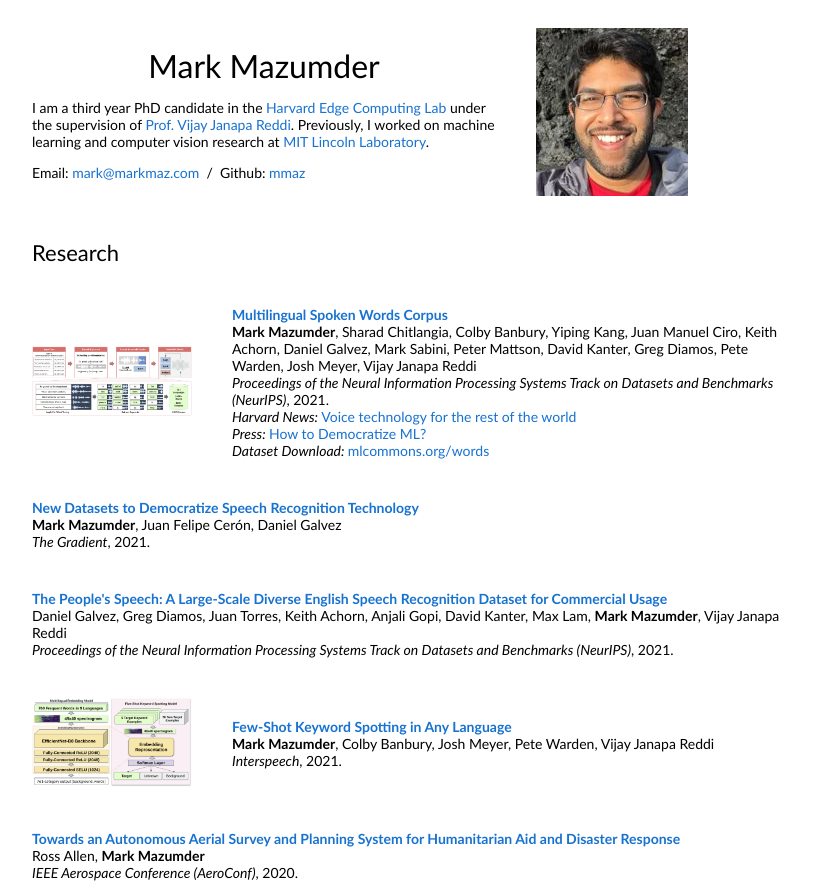
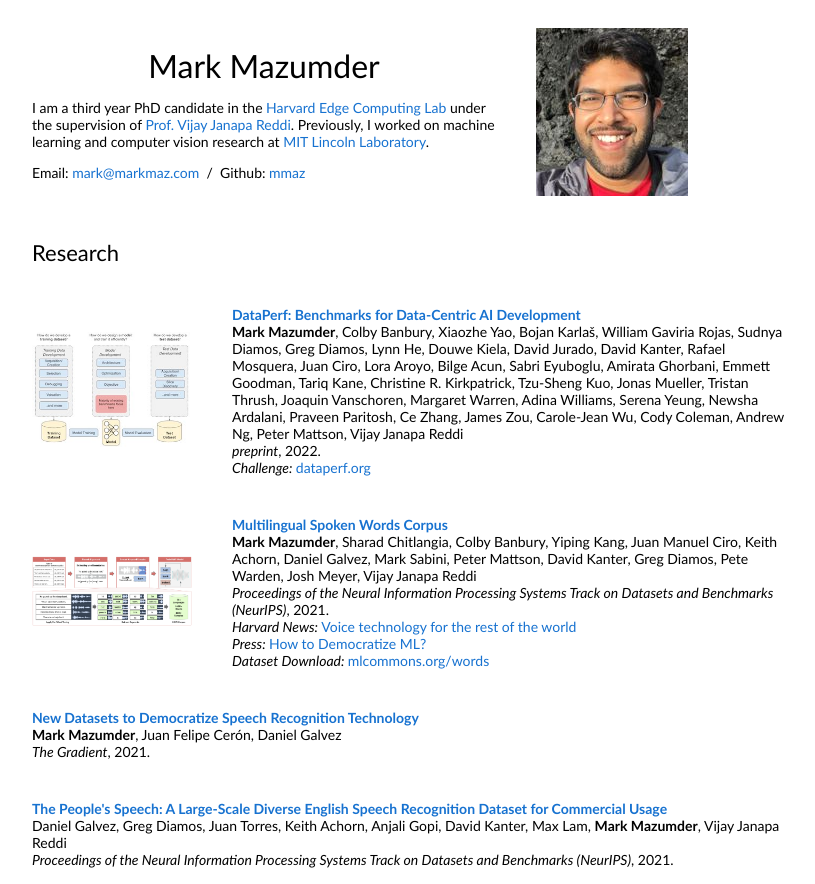
Before and after one commit to mmaz/mmaz.github.io, a plain HTML site: page index.html in a window 1280 px wide. Shown: the top 884 px of the page, without its empty margins (228-1043 px from the left). Drawn offline with Linux system fonts and the light colour scheme.

Commit message:
add dataperf paper

```diff
--- a/index.html
+++ b/index.html
@@ -44,6 +44,25 @@
             <tr>
             <td style="padding:20px;width:100%;vertical-align:middle">
               <heading>Research</heading>
+            </td>
+          </tr>
+        </tbody></table>
+
+        <table style="width:100%;border:0px;border-spacing:0px;border-collapse:separate;margin-right:auto;margin-left:auto;"><tbody>
+          <tr>
+            <td style="padding:20px;width:25%;vertical-align:middle">
+              <img src='img/dataperf.jpg' width="100%">
+            </td>
+            <td style="padding:20px;width:75%;vertical-align:middle">
+              <a href="https://arxiv.org/abs/2207.10062">
+                <papertitle>DataPerf: Benchmarks for Data-Centric AI Development</papertitle>
+              </a>
+              <br>
+              <strong>Mark Mazumder</strong>, Colby Banbury, Xiaozhe Yao, Bojan Karlaš, William Gaviria Rojas, Sudnya Diamos, Greg Diamos, Lynn He, Douwe Kiela, David Jurado, David Kanter, Rafael Mosquera, Juan Ciro, Lora Aroyo, Bilge Acun, Sabri Eyuboglu, Amirata Ghorbani, Emmett Goodman, Tariq Kane, Christine R. Kirkpatrick, Tzu-Sheng Kuo, Jonas Mueller, Tristan Thrush, Joaquin Vanschoren, Margaret Warren, Adina Williams, Serena Yeung, Newsha Ardalani, Praveen Paritosh, Ce Zhang, James Zou, Carole-Jean Wu, Cody Coleman, Andrew Ng, Peter Mattson, Vijay Janapa Reddi
+              <br>
+              <em>preprint</em>, 2022.
+              <br>
+              <em>Challenge: </em><a href="https://dataperf.org/">dataperf.org</a>
             </td>
           </tr>
         </tbody></table>
@@ -279,7 +298,7 @@
               <br>
               Offerings:
               <br>
-              Summer 2019: <a href="http://web.mit.edu/webcast/beaverworks/sum2019/air_vehicle-race.html">Final Competition Video</a>
+              Summer 2019 [<a href="http://web.mit.edu/webcast/beaverworks/sum2019/air_vehicle-race.html">Final Competition Video</a>]
               <br>
               Summer 2018
             </td>
```
Also changed, not shown: img/dataperf.jpg (added).
